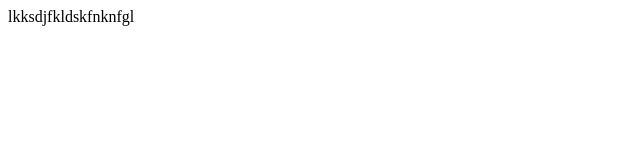
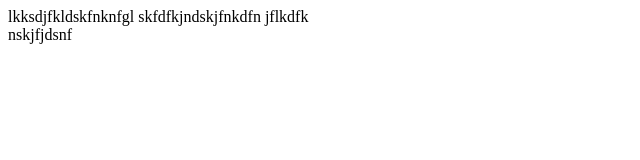
Before and after one commit to GenesisDuque/pruebaHP2, a plain HTML site: page help.html in a window 1280 px wide. Shown: the whole page, without its empty margins (0-640 px from the left). Drawn offline with Linux system fonts and the light colour scheme.

Commit message:
dsnfkjsdfjsd

```diff
--- a/help.html
+++ b/help.html
@@ -7,5 +7,10 @@
 </head>
 <body>
     lkksdjfkldskfnknfgl
+    skfdfkjndskjfnkdfn
+    jflkdfk
+    <div>
+        nskjfjdsnf
+    </div>
 </body>
 </html>
```
